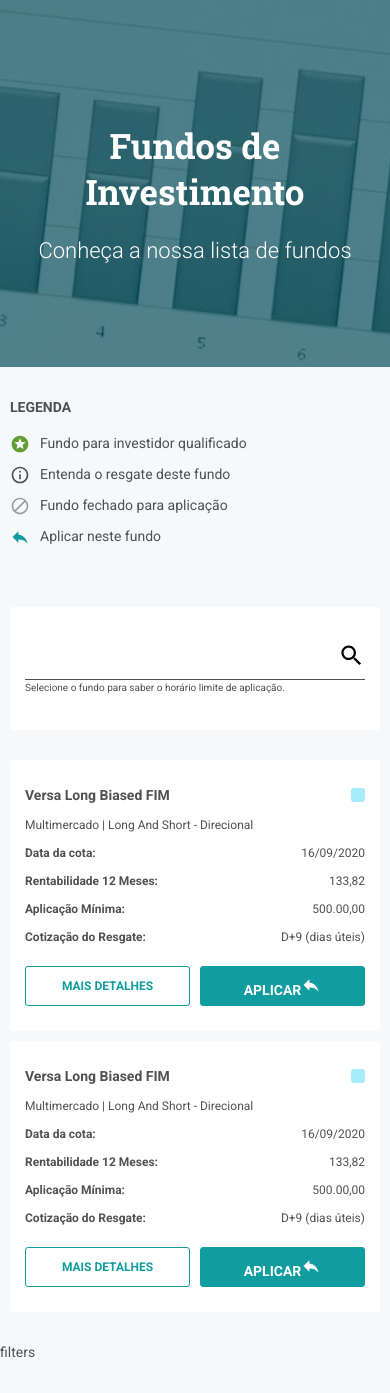
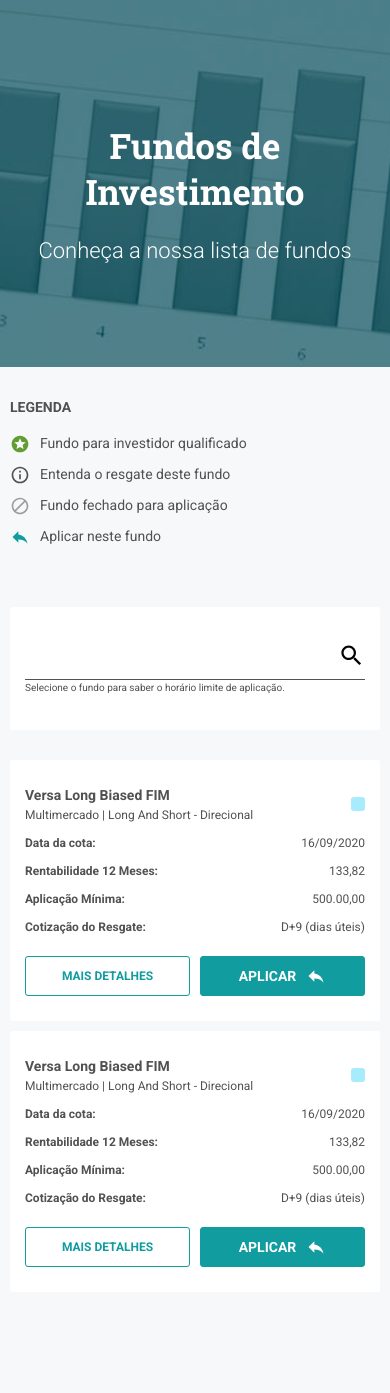
Before and after one commit to frassaolucas/orama-investment-fund-page, a React (Create React App) app: page / in a window 390 px wide. After the commit the page ends 1352 px from the top, so only its background shows below. Built offline with nearby package versions, Linux system fonts and the light colour scheme.

Commit message:
finished responsiveness adjustments on investment card

```diff
--- a/src/components/Button/styles.ts
+++ b/src/components/Button/styles.ts
@@ -8,7 +8,6 @@
 }
 
 export const Container = styled.button<ButtonProps>`
-  width: 100%;
   height: 4rem;
 
   border-radius: var(--border-radius);
--- a/src/components/InvestmentCard/index.tsx
+++ b/src/components/InvestmentCard/index.tsx
@@ -11,13 +11,11 @@
   return (
     <Container>
       <CardRow>
-        <span>Versa Long Biased FIM</span>
-
-        <RiskIndicator />
-      </CardRow>
-
-      <CardRow>
-        <p>Multimercado | Long And Short - Direcional</p>
+        <div>
+          <span>Versa Long Biased FIM</span>
+          <p>Multimercado | Long And Short - Direcional</p>
+        </div>
+        <RiskIndicator styleClass="risk-indicator" />
       </CardRow>
 
       <CardRow>
@@ -43,7 +41,7 @@
       <CardRow>
         <Link to="/">mais detalhes</Link>
         <Button>
-          Aplicar
+          <span>Aplicar</span>
           <MdReply size={20} />
         </Button>
       </CardRow>
--- a/src/components/InvestmentCard/styles.ts
+++ b/src/components/InvestmentCard/styles.ts
@@ -9,12 +9,39 @@
   background: #fff;
   border-radius: var(--border-radius);
 
+  @media (min-width: 64em) {
+    display: flex;
+    justify-content: space-between;
+    padding: 0;
+  }
+
   & + div {
     margin-top: 1rem;
   }
 
+  .risk-indicator {
+    @media (min-width: 64em) {
+      width: 0.7rem;
+      height: 100%;
+      margin-left: 0;
+      margin-right: 1.5rem;
+      border-radius: 0;
+    }
+  }
+
+  p {
+    font-size: 1.2rem;
+  }
+
+  span {
+    &:first-child {
+      font-weight: bold;
+    }
+  }
+
   a {
-    width: 100%;
+    flex: 1;
+
     height: 4rem;
     display: flex;
     align-items: center;
@@ -37,6 +64,38 @@
       background: ${shade(0.2, colors.colorSecondary)};
       color: #fff;
     }
+
+    @media (min-width: 64em) {
+      display: none;
+    }
+  }
+
+  button {
+    flex: 1;
+
+    display: flex;
+    align-items: center;
+    justify-content: center;
+
+    @media (min-width: 64em) {
+      background: transparent;
+      border: 0;
+    }
+
+    span {
+      @media (min-width: 64em) {
+        display: none;
+      }
+    }
+
+    svg {
+      margin-left: 1rem;
+
+      @media (min-width: 64em) {
+        margin-left: 0;
+        color: var(--color-secondary);
+      }
+    }
   }
 `;
 
@@ -44,19 +103,37 @@
   display: flex;
   align-items: center;
   justify-content: space-between;
+  flex-wrap: wrap;
 
   & + div {
     margin-top: 1rem;
     font-size: 1.2rem;
   }
 
+  &:first-child {
+    @media (min-width: 64em) {
+      flex-direction: row-reverse;
+    }
+  }
+
+  &:not(:first-child) {
+    @media (min-width: 64em) {
+      margin: 1.5rem 0 1.5rem 1.5rem;
+
+      span {
+        &:first-child {
+          display: none;
+        }
+      }
+    }
+  }
+
   &:last-child {
     margin-top: 2rem;
-  }
 
-  span {
-    &:first-child {
-      font-weight: bold;
+    @media (min-width: 64em) {
+      margin-top: 1.5rem;
+      margin-right: 1.5rem;
     }
   }
 `;
--- a/src/components/RiskIndicator/index.tsx
+++ b/src/components/RiskIndicator/index.tsx
@@ -2,8 +2,12 @@
 
 import { Container } from './styles';
 
-const RiskIndicator: React.FC = () => {
-  return <Container />;
+interface RiskIndicatorProps {
+  styleClass?: string;
+}
+
+const RiskIndicator: React.FC<RiskIndicatorProps> = ({ styleClass }) => {
+  return <Container className={styleClass} />;
 };
 
 export default RiskIndicator;
--- a/src/pages/Investments/index.tsx
+++ b/src/pages/Investments/index.tsx
@@ -32,6 +32,8 @@
         </BannerContent>
       </Banner>
 
+      <div className="grid-x">
+        <div className="cell large-9">
           <Legends>
             <p>Legenda</p>
 
@@ -57,9 +59,11 @@
               </li>
             </ul>
           </Legends>
+        </div>
+      </div>
 
       <div className="grid-x">
-        <div className="cell medium-9">
+        <div className="cell large-9">
           <Search>
             <Input type="search" icon={MdSearch}>
               Selecione o fundo para saber o horário limite de aplicação.
@@ -72,7 +76,7 @@
           </InvestmentList>
         </div>
 
-        <div className="cell medium-3 hide-for-medium-only">filters</div>
+        <div className="cell large-3 show-for-large-only">filters</div>
       </div>
     </Container>
   );
--- a/src/pages/Investments/styles.ts
+++ b/src/pages/Investments/styles.ts
@@ -63,6 +63,11 @@
 
     + li {
       margin-top: 1rem;
+
+      @media (min-width: 48em) {
+        margin-top: 0;
+        margin-left: 1rem;
+      }
     }
   }
 
--- a/src/styles/global.ts
+++ b/src/styles/global.ts
@@ -89,4 +89,12 @@
   button {
     cursor: pointer;
   }
+
+  .show-for-large-only {
+    display: none;
+
+    @media (min-width: 64em) {
+      display: block;
+    }
+  }
 `;
```
Lines whose indentation alone changed are shown as unchanged.
